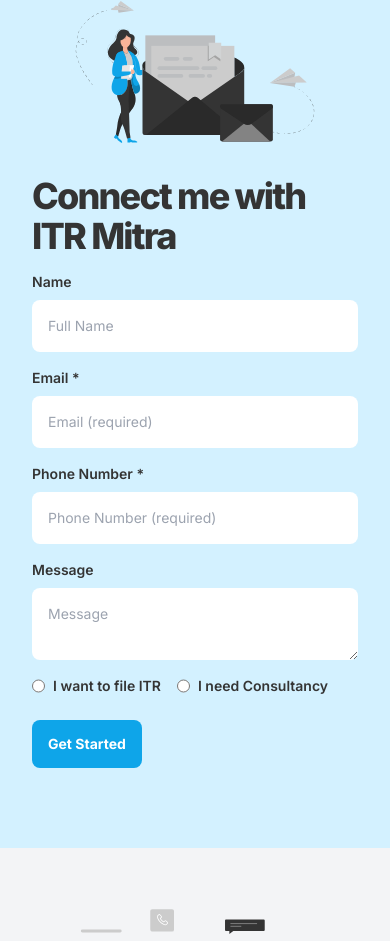
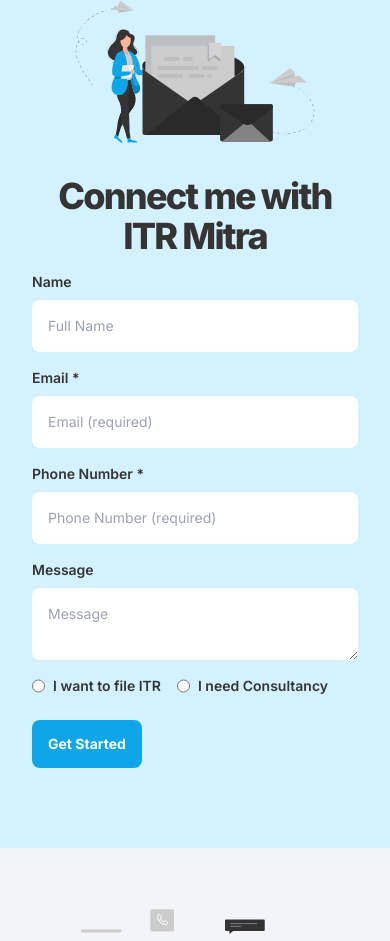
Before and after one commit to itrmitra/itrmitra, a Next.js app: page / in a window 390 px wide. Shown: the part 813-1754 px from the top of the page. Built offline with nearby package versions, Linux system fonts and the light colour scheme.

Commit message:
center heading in form filing section on mobile screens

```diff
--- a/src/components/info-sections/form-filing-section.tsx
+++ b/src/components/info-sections/form-filing-section.tsx
@@ -111,8 +111,8 @@ export default function FormFilingSection() {
                 <img src="/mail.svg" className="h-52 md:mx-auto md:h-auto" alt="Sending Mail" />
             </div>
             <div className="z-0 mb-8 flex-1 sm:px-0 md:mb-0">
-                <h1 className="mb-4 text-4xl font-extrabold tracking-tighter md:text-5xl">
-                    Connect me with ITR Mitra
+                <h1 className="mb-4 text-center text-4xl font-extrabold tracking-tighter md:text-left md:text-5xl">
+                    Connect me with <span className="inline-block">ITR Mitra</span>
                 </h1>
                 <form
                     onSubmit={onSubmit}
@@ -130,6 +130,7 @@ export default function FormFilingSection() {
                             placeholder="Full Name"
                             onChange={onChange}
                             className={cn(inputVariants())}
+                            maxLength={256}
                         />
                     </div>
                     <div className="flex flex-col gap-2">
@@ -158,6 +159,8 @@ export default function FormFilingSection() {
                             placeholder="Phone Number (required)"
                             onChange={onChange}
                             className={cn(inputVariants())}
+                            minLength={10}
+                            maxLength={10}
                         />
                     </div>
                     <div className="flex flex-col gap-2">
```
